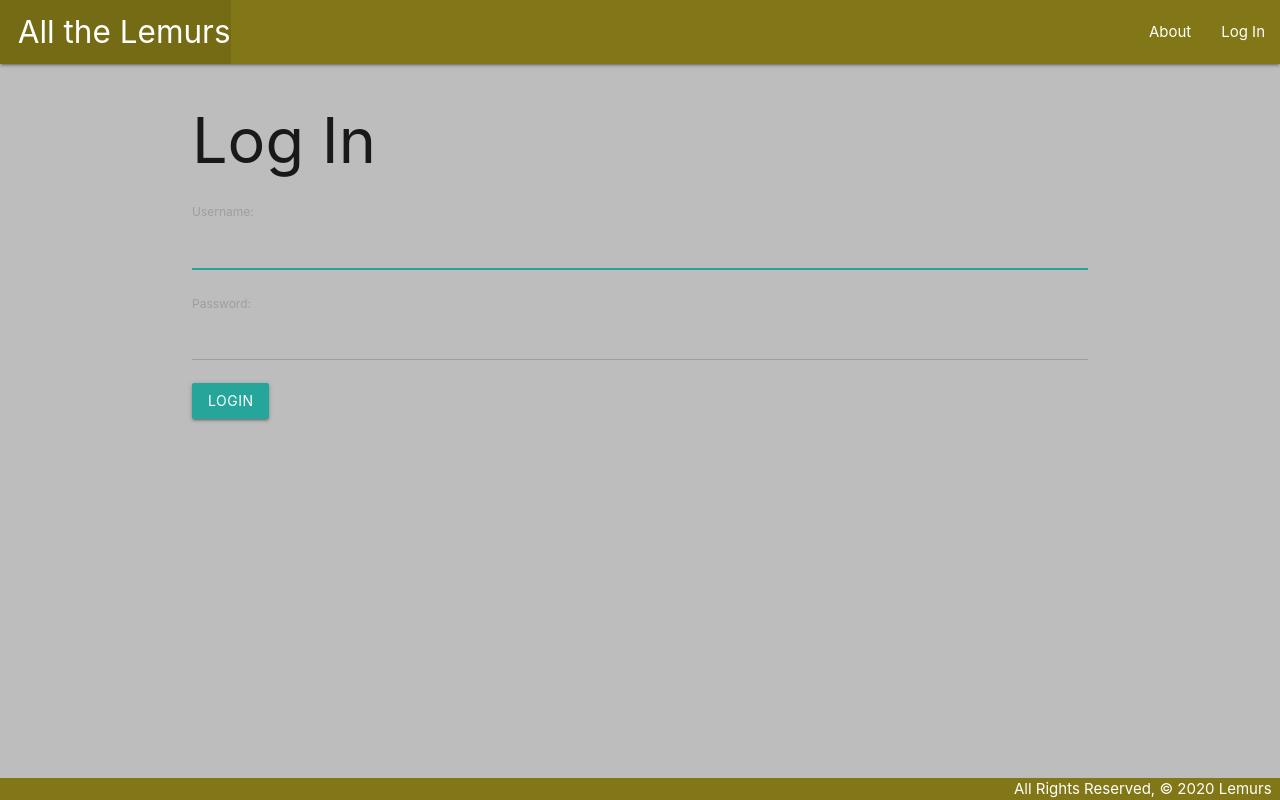
After one commit to 23carnies/lemurs, a Django app: page /accounts/login/ in a window 1280 px wide. The commit adds this page. Run offline with Django 3.2, Linux system fonts and the light colour scheme.

Commit message:
Login functionality

```diff
--- a/lemurs/settings.py
+++ b/lemurs/settings.py
@@ -127,3 +127,5 @@ USE_TZ = True
 # https://docs.djangoproject.com/en/3.1/howto/static-files/
 
 STATIC_URL = '/static/'
+
+LOGIN_REDIRECT_URL = '/lemurs/'
--- a/lemurs/urls.py
+++ b/lemurs/urls.py
@@ -19,5 +19,5 @@ from django.urls import path, include
 urlpatterns = [
     path('admin/', admin.site.urls),
     path('', include('main_app.urls')),
-
+    path('accounts/', include('django.contrib.auth.urls')),
 ]
--- a/main_app/models.py
+++ b/main_app/models.py
@@ -1,6 +1,7 @@
 from django.db import models
 from django.urls import reverse
 from datetime import date
+from django.contrib.auth.models import User
 
 FOODS = (
     ('B', 'Bamboo'),
@@ -25,6 +26,7 @@ class Lemur(models.Model):
     description = models.TextField(max_length=250)
     age = models.IntegerField()
     toys = models.ManyToManyField(Toy)
+    user = models.ForeignKey(User, on_delete=models.CASCADE)
     def __str__(self):
         return self.name
     def get_absolute_url(self):
--- a/main_app/templates/base.html
+++ b/main_app/templates/base.html
@@ -19,10 +19,15 @@
         </ul>
         <ul class="right">
           <li><a href="{% url 'about' %}">About</a></li>
-          <li><a href="{% url 'toys_create' %}">Add Toy</a></li>
-          <li><a href="{% url 'toys_index' %}">Toys!</a></li>
-          <li><a href="{% url 'lemurs_create' %}">Add Lemur</a></li>
-          <li><a href="{% url 'index' %}">See Lemurs!</a></li>
+          {% if user.is_authenticated %}
+            <li><a href="{% url 'toys_create' %}">Add Toy</a></li>
+            <li><a href="{% url 'toys_index' %}">Toys!</a></li>
+            <li><a href="{% url 'lemurs_create' %}">Add Lemur</a></li>
+            <li><a href="{% url 'index' %}">See Lemurs!</a></li>
+            <li><a href="{% url 'logout' %}">Log Out</a></li>
+          {% else %}
+            <li><a href="{% url 'login' %}">Log In</a></li>
+          {% endif %}
         </ul>
       </div>
     </nav>
--- /dev/null
+++ b/main_app/templates/registration/login.html
@@ -0,0 +1,14 @@
+{% extends 'base.html' %}
+{% block content %}
+
+<h1>Log In</h1>
+
+<!-- Add the login form -->
+<form method="post" action="{% url 'login' %}">
+  {% csrf_token %}
+  {{ form.as_p }}
+  <input type="submit" class="btn" value="login">
+  <input type="hidden" name="next" value="{{ next }}">
+</form>
+
+{% endblock %}
```
Also changed, not shown: main_app/migrations/0006_lemur_user.py (added).
